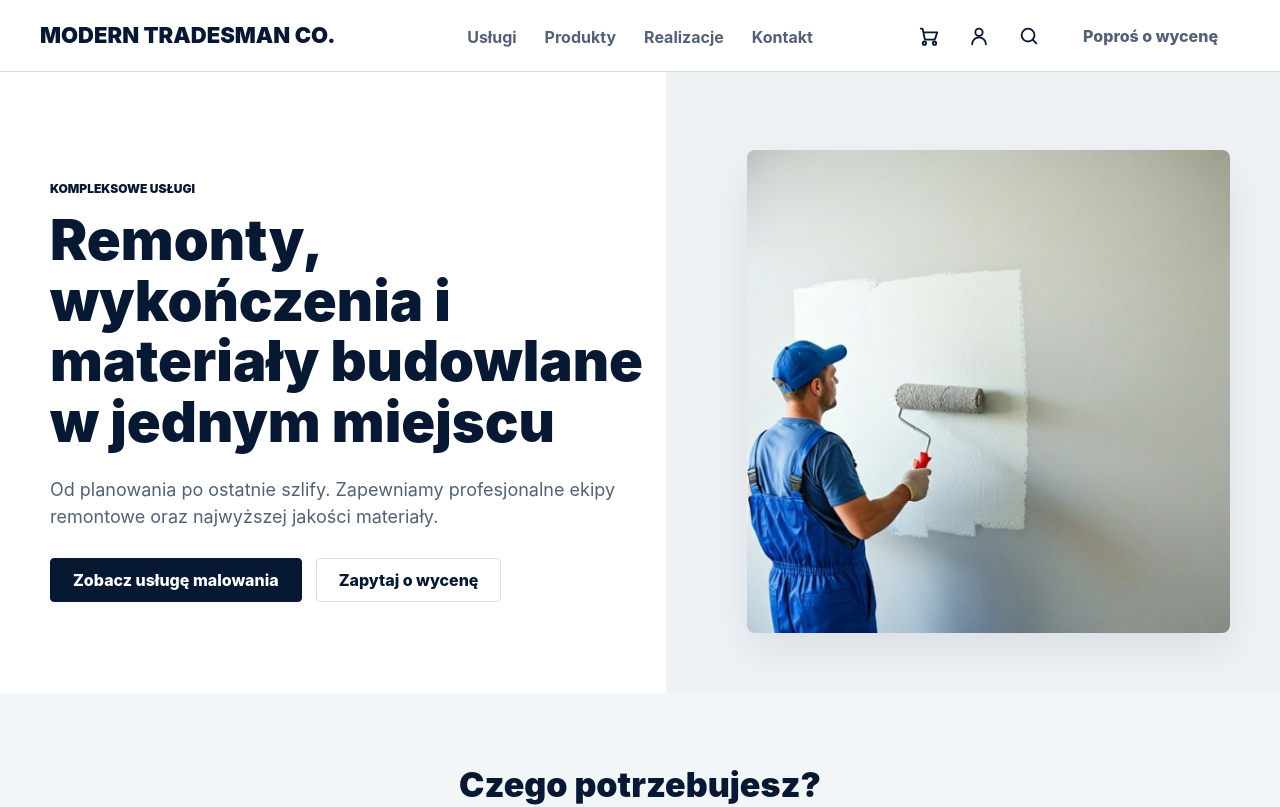
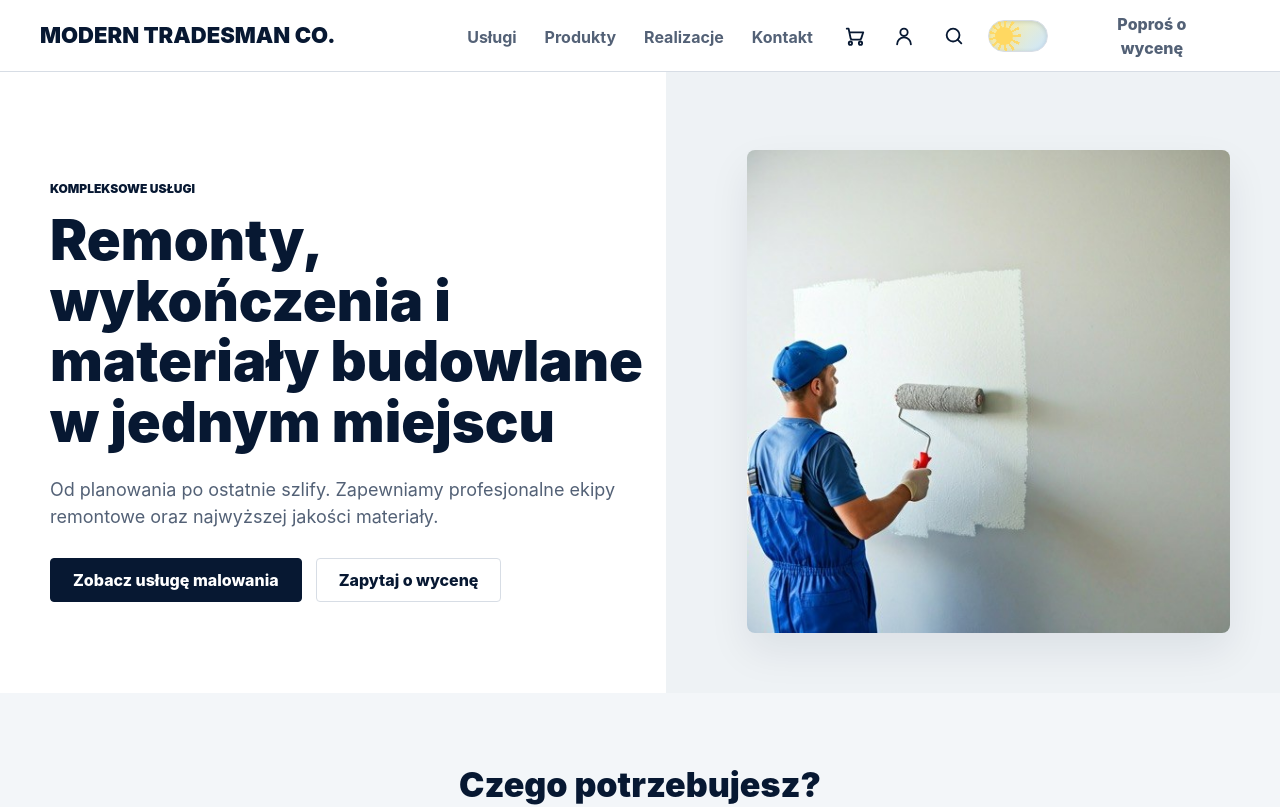
Before and after one commit to xtz9012/TPF, a React (Vite) app in the folder hardware-shop/: page / in a window 1280 px wide. Shown: the top 807 px of the page. Built offline with nearby package versions, Linux system fonts and the light colour scheme.

Commit message:
add dark mode

```diff
--- a/hardware-shop/src/App.css
+++ b/hardware-shop/src/App.css
@@ -8,7 +8,7 @@
   gap: 24px;
   min-height: 72px;
   padding: 0 40px;
-  background: rgba(255, 255, 255, 0.95);
+  background: var(--header-bg);
   border-bottom: 1px solid var(--line);
   backdrop-filter: blur(10px);
 }
@@ -79,7 +79,7 @@
   gap: 14px;
 }
 
-.header-tools > button:not(.quote-button) {
+.header-tools > button:not(.quote-button):not(.theme-toggle) {
   display: grid;
   width: 36px;
   height: 36px;
@@ -102,14 +102,14 @@
 
 .quote-button,
 .button.primary {
-  color: #fff;
-  background: var(--navy);
-  border: 1px solid var(--navy);
+  color: var(--primary-ink);
+  background: var(--primary-bg);
+  border: 1px solid var(--primary-border);
 }
 
 .button.secondary {
   color: var(--ink);
-  background: #fff;
+  background: var(--surface);
   border: 1px solid var(--line);
 }
 
@@ -122,7 +122,145 @@
 .button.ghost {
   color: #fff;
   background: transparent;
-  border: 1px solid rgba(255, 255, 255, 0.35);
+  border: 1px solid var(--outline-on-strong);
+}
+
+.theme-toggle {
+  display: inline-grid;
+  width: 66px;
+  height: 36px;
+  place-items: center;
+  padding: 0;
+  border: 0;
+  background: transparent;
+}
+
+.theme-toggle-track {
+  position: relative;
+  display: block;
+  width: 60px;
+  height: 32px;
+  overflow: hidden;
+  background: linear-gradient(135deg, #fff2a8 0%, #cce6ff 100%);
+  border: 1px solid var(--line);
+  border-radius: 999px;
+  box-shadow: inset 0 1px 4px rgba(7, 24, 50, 0.15);
+  transition:
+    background 0.35s ease,
+    border-color 0.35s ease,
+    box-shadow 0.35s ease;
+}
+
+.theme-toggle.is-dark .theme-toggle-track {
+  background: linear-gradient(135deg, #0a1020 0%, #27354f 100%);
+  box-shadow: inset 0 1px 5px rgba(0, 0, 0, 0.45);
+}
+
+.theme-orbit {
+  position: absolute;
+  top: 3px;
+  left: 3px;
+  width: 24px;
+  height: 24px;
+  border-radius: 50%;
+  transform: translateX(0) rotate(0deg);
+  transition: transform 0.42s cubic-bezier(0.32, 0.72, 0.2, 1);
+}
+
+.theme-toggle.is-dark .theme-orbit {
+  transform: translateX(28px) rotate(180deg);
+}
+
+.theme-sun,
+.theme-moon {
+  position: absolute;
+  inset: 0;
+  border-radius: 50%;
+  transition:
+    opacity 0.28s ease,
+    transform 0.42s cubic-bezier(0.32, 0.72, 0.2, 1);
+}
+
+.theme-sun {
+  opacity: 1;
+  transform: scale(1) rotate(0deg);
+}
+
+.theme-sun::before {
+  position: absolute;
+  inset: -5px;
+  border-radius: 50%;
+  background: repeating-conic-gradient(
+    from 0deg,
+    rgba(255, 216, 97, 0.9) 0deg 10deg,
+    transparent 10deg 28deg
+  );
+  content: "";
+}
+
+.theme-sun::after {
+  position: absolute;
+  inset: 3px;
+  background: #ffd861;
+  border-radius: 50%;
+  box-shadow: 0 0 14px rgba(255, 216, 97, 0.85);
+  content: "";
+}
+
+.theme-moon {
+  background: #eef4ff;
+  box-shadow: inset -5px -4px 0 #c6d0df;
+  opacity: 0;
+  transform: scale(0.55) rotate(-140deg);
+}
+
+.theme-moon::before {
+  position: absolute;
+  top: 5px;
+  left: 12px;
+  width: 12px;
+  height: 12px;
+  background: #27354f;
+  border-radius: 50%;
+  content: "";
+}
+
+.theme-moon::after {
+  position: absolute;
+  top: 7px;
+  left: 6px;
+  width: 3px;
+  height: 3px;
+  background: #b8c5d8;
+  border-radius: 50%;
+  box-shadow:
+    7px 8px 0 #b8c5d8,
+    2px 12px 0 #d5deed;
+  content: "";
+}
+
+.theme-toggle.is-dark .theme-sun {
+  opacity: 0;
+  transform: scale(0.48) rotate(120deg);
+}
+
+.theme-toggle.is-dark .theme-moon {
+  opacity: 1;
+  transform: scale(1) rotate(-180deg);
+}
+
+.theme-toggle:focus-visible {
+  outline: 3px solid var(--accent);
+  outline-offset: 3px;
+}
+
+@media (prefers-reduced-motion: reduce) {
+  .theme-toggle-track,
+  .theme-orbit,
+  .theme-sun,
+  .theme-moon {
+    transition: none;
+  }
 }
 
 .button.wide {
@@ -200,7 +338,7 @@ p {
   align-items: center;
   min-height: 560px;
   padding: 78px max(40px, calc((100vw - var(--max)) / 2)) 60px;
-  background: linear-gradient(90deg, #fff 0%, #fff 52%, #eef2f5 52%, #eef2f5 100%);
+  background: linear-gradient(90deg, var(--paper) 0%, var(--paper) 52%, var(--surface-soft) 52%, var(--surface-soft) 100%);
 }
 
 .hero-copy {
@@ -259,7 +397,7 @@ p {
 .content-section {
   padding-top: 78px;
   padding-bottom: 78px;
-  background: #fff;
+  background: var(--paper);
 }
 
 .page-section {
@@ -326,7 +464,7 @@ p {
 .contact-form,
 .contact-card,
 .project-tile {
-  background: #fff;
+  background: var(--surface);
   border: 1px solid var(--line);
   border-radius: 8px;
 }
@@ -347,7 +485,7 @@ p {
   height: 32px;
   place-items: center;
   margin-bottom: 12px;
-  color: var(--navy);
+  color: var(--accent);
 }
 
 .feature-tile h3 {
@@ -366,7 +504,7 @@ p {
   align-items: center;
   padding-top: 78px;
   padding-bottom: 78px;
-  background: #fff;
+  background: var(--paper);
 }
 
 .split-section p:not(.eyebrow) {
@@ -405,7 +543,7 @@ p {
   width: 18px;
   height: 18px;
   place-items: center;
-  color: var(--navy);
+  color: var(--accent);
   border: 1px solid var(--line);
   border-radius: 50%;
   content: "✓";
@@ -423,7 +561,7 @@ p {
 }
 
 .service-card > .icon {
-  color: var(--navy);
+  color: var(--accent);
 }
 
 .service-card button,
@@ -521,7 +659,7 @@ p {
   min-height: 34px;
   padding: 0 12px;
   color: var(--ink);
-  background: var(--mist);
+  background: var(--surface-muted);
   border: 0;
   border-radius: 4px;
   font-weight: 850;
@@ -536,7 +674,7 @@ p {
   padding-top: 78px;
   padding-bottom: 78px;
   color: #fff;
-  background: var(--navy);
+  background: var(--section-strong);
 }
 
 .dark-band h2,
@@ -549,7 +687,7 @@ p {
 .dark-band .section-header p,
 .dark-band .feature-tile p,
 .dark-band > p {
-  color: #c2cad6;
+  color: var(--section-strong-muted);
 }
 
 .dark-band.compact {
@@ -559,7 +697,7 @@ p {
 .dark-band .feature-tile {
   color: #fff;
   background: transparent;
-  border-color: rgba(255, 255, 255, 0.2);
+  border-color: var(--outline-on-strong-soft);
 }
 
 .process-flow {
@@ -594,8 +732,8 @@ p {
   height: 34px;
   place-items: center;
   margin-bottom: 16px;
-  color: #fff;
-  background: var(--navy);
+  color: var(--primary-ink);
+  background: var(--primary-bg);
   border-radius: 6px;
   font-weight: 900;
 }
@@ -622,7 +760,7 @@ p {
 
 .reason-card .icon {
   flex: 0 0 auto;
-  color: var(--navy);
+  color: var(--accent);
 }
 
 .reason-card p {
@@ -683,7 +821,7 @@ p {
   padding-top: 74px;
   padding-bottom: 74px;
   text-align: center;
-  background: #e3e8ed;
+  background: var(--cta-bg);
 }
 
 .cta-band p {
@@ -790,7 +928,7 @@ p {
   display: grid;
   min-height: 520px;
   place-items: center;
-  background: #fff;
+  background: var(--surface);
 }
 
 .product-media img {
@@ -846,8 +984,8 @@ p {
 }
 
 .swatches .selected {
-  background: #fff;
-  border: 2px solid var(--navy);
+  background: var(--surface);
+  border: 2px solid var(--accent);
 }
 
 .stock-row {
@@ -870,7 +1008,7 @@ p {
   align-items: center;
   padding: 0 14px;
   color: var(--ink-soft);
-  background: #e9edf2;
+  background: var(--surface-muted);
   border: 1px solid var(--line);
   border-radius: 4px;
   font-size: 14px;
@@ -906,7 +1044,7 @@ p {
   flex: 0 0 auto;
   width: 20px;
   height: 20px;
-  color: var(--navy);
+  color: var(--accent);
 }
 
 .feature-line p {
@@ -922,7 +1060,7 @@ p {
   min-height: 92px;
   place-items: center;
   padding: 18px;
-  background: #e9edf2;
+  background: var(--surface-muted);
   border-radius: 4px;
   color: var(--ink);
   font-weight: 750;
@@ -933,7 +1071,7 @@ p {
 .checkout-summary,
 .service-banner {
   color: #fff;
-  background: var(--navy);
+  background: var(--section-strong);
   border-radius: 8px;
 }
 
@@ -961,7 +1099,7 @@ p {
 .dark-card p,
 .checkout-summary p,
 .checkout-summary dt {
-  color: #bdc7d5;
+  color: var(--section-strong-muted);
 }
 
 .service-hero {
@@ -992,7 +1130,7 @@ p {
   gap: 42px;
   padding-top: 78px;
   padding-bottom: 78px;
-  background: #fff;
+  background: var(--paper);
 }
 
 .dark-card {
@@ -1002,7 +1140,7 @@ p {
 
 .dark-card h3 {
   padding-top: 20px;
-  border-top: 1px solid rgba(255, 255, 255, 0.16);
+  border-top: 1px solid var(--outline-on-strong-soft);
 }
 
 .pill-row {
@@ -1049,7 +1187,7 @@ p {
 
 .cart-table {
   overflow: hidden;
-  background: #fff;
+  background: var(--surface);
   border: 1px solid var(--line);
   border-radius: 8px;
 }
@@ -1064,9 +1202,9 @@ p {
 }
 
 .cart-head {
-  background: #f0f2f5;
+  background: var(--table-head-bg);
   border-bottom: 1px solid var(--line);
-  color: #3c424d;
+  color: var(--label-ink);
   font-weight: 850;
 }
 
@@ -1186,14 +1324,14 @@ p {
   align-items: flex-start;
   margin-top: 18px;
   padding: 18px;
-  background: var(--mist);
+  background: var(--surface-muted);
   border-radius: 6px;
 }
 
 .safe-note .icon,
 .security-box .icon {
   flex: 0 0 auto;
-  color: var(--navy);
+  color: var(--accent);
 }
 
 .coupon-box {
@@ -1225,7 +1363,7 @@ p {
   min-height: 48px;
   padding: 0 16px;
   color: var(--ink);
-  background: var(--mist);
+  background: var(--field-bg);
   border: 1px solid var(--line);
   border-radius: 4px;
 }
@@ -1292,7 +1430,7 @@ p {
   display: grid;
   gap: 8px;
   margin-bottom: 22px;
-  color: #3c424d;
+  color: var(--label-ink);
   font-weight: 850;
 }
 
@@ -1312,7 +1450,7 @@ p {
   margin-top: 18px;
   padding: 0 24px;
   color: var(--ink);
-  background: #fff;
+  background: var(--surface);
   border: 1px solid var(--line);
   border-radius: 4px;
   text-align: left;
@@ -1326,13 +1464,13 @@ p {
 }
 
 .payment-option.selected > span {
-  border: 7px solid var(--navy);
+  border: 7px solid var(--accent);
 }
 
 .checkout-summary {
   align-self: start;
   padding: 48px;
-  box-shadow: 0 22px 50px rgba(7, 24, 50, 0.18);
+  box-shadow: var(--shadow);
 }
 
 .summary-product {
@@ -1347,7 +1485,7 @@ p {
   width: 82px;
   height: 82px;
   object-fit: cover;
-  background: #fff;
+  background: var(--surface);
 }
 
 .summary-product p {
@@ -1475,7 +1613,7 @@ p {
   width: 24px;
   height: 24px;
   place-items: center;
-  background: #dfe3e8;
+  background: var(--timeline-bg);
   border-radius: 50%;
 }
 
@@ -1551,7 +1689,7 @@ p {
 
 .highlight-field {
   padding: 20px 20px 20px 24px;
-  background: #f5f6f7;
+  background: var(--highlight-bg);
   border-left: 4px solid #937a00;
 }
 
@@ -1573,7 +1711,7 @@ p {
 
 .contact-card.dark {
   color: #fff;
-  background: var(--navy-2);
+  background: var(--section-strong-2);
 }
 
 .contact-card.dark h2,
@@ -1587,7 +1725,7 @@ p {
   gap: 16px;
   align-items: flex-start;
   padding: 18px 0;
-  border-bottom: 1px solid rgba(255, 255, 255, 0.12);
+  border-bottom: 1px solid var(--outline-on-strong-soft);
 }
 
 .contact-line:last-child {
@@ -1606,7 +1744,7 @@ p {
 .map-section {
   padding-top: 0;
   padding-bottom: 0;
-  background: #fff;
+  background: var(--paper);
 }
 
 .map-graphic {
@@ -1614,16 +1752,16 @@ p {
   min-height: 360px;
   overflow: hidden;
   background:
-    linear-gradient(90deg, rgba(255, 255, 255, 0.9), rgba(255, 255, 255, 0.45)),
-    repeating-linear-gradient(34deg, #dce2e8 0 2px, transparent 2px 36px),
-    repeating-linear-gradient(124deg, #e7ebef 0 2px, transparent 2px 42px),
-    #eef2f5;
+    var(--map-wash),
+    repeating-linear-gradient(34deg, var(--map-grid-a) 0 2px, transparent 2px 36px),
+    repeating-linear-gradient(124deg, var(--map-grid-b) 0 2px, transparent 2px 42px),
+    var(--map-bg);
 }
 
 .map-graphic > span {
   position: absolute;
   display: block;
-  background: rgba(7, 24, 50, 0.15);
+  background: var(--map-shape);
   border-radius: 45% 55% 52% 48%;
 }
 
@@ -1639,7 +1777,7 @@ p {
   right: 20%;
   width: 170px;
   height: 126px;
-  background: rgba(255, 216, 97, 0.38);
+  background: var(--map-highlight);
 }
 
 .map-graphic > span:nth-child(3) {
@@ -1647,7 +1785,7 @@ p {
   left: 42%;
   width: 16px;
   height: 16px;
-  background: var(--navy);
+  background: var(--accent);
   border-radius: 50%;
 }
 
@@ -1660,8 +1798,8 @@ p {
   gap: 4px 18px;
   width: min(420px, calc(100% - 40px));
   padding: 24px;
-  background: #fff;
-  border-left: 4px solid var(--navy);
+  background: var(--surface);
+  border-left: 4px solid var(--accent);
   box-shadow: var(--shadow);
   transform: translateX(50%);
 }
@@ -1669,7 +1807,7 @@ p {
 .map-graphic .icon {
   grid-row: span 2;
   align-self: center;
-  color: var(--navy);
+  color: var(--accent);
 }
 
 .map-graphic p {
@@ -1682,7 +1820,7 @@ p {
   gap: 32px;
   padding: 54px max(40px, calc((100vw - var(--max)) / 2));
   color: #fff;
-  background: var(--navy-2);
+  background: var(--section-strong-2);
 }
 
 .site-footer p,
@@ -1755,7 +1893,7 @@ p {
   }
 
   .home-hero {
-    background: #fff;
+    background: var(--paper);
   }
 
   .product-media {
--- a/hardware-shop/src/App.jsx
+++ b/hardware-shop/src/App.jsx
@@ -2,7 +2,6 @@ import { useEffect, useMemo, useState } from 'react'
 import './App.css'
 
 import blueprintsImg from './assets/site/blueprints.jpg'
-import oakFloorImg from './assets/site/oak-floor.jpg'
 import paintBucketImg from './assets/site/paint-bucket.jpg'
 import paintSwatchImg from './assets/site/paint-swatch.jpg'
 import painterImg from './assets/site/painter.jpg'
@@ -162,6 +161,16 @@ function getInitialRoute() {
   return routes.includes(hash) ? hash : 'home'
 }
 
+function getInitialTheme() {
+  const savedTheme = window.localStorage.getItem('theme')
+
+  if (savedTheme === 'dark' || savedTheme === 'light') {
+    return savedTheme
+  }
+
+  return window.matchMedia('(prefers-color-scheme: dark)').matches ? 'dark' : 'light'
+}
+
 function formatPLN(value) {
   return new Intl.NumberFormat('pl-PL', {
     style: 'currency',
@@ -259,6 +268,7 @@ function Icon({ name }) {
 
 function App() {
   const [route, setRoute] = useState(getInitialRoute)
+  const [theme, setTheme] = useState(getInitialTheme)
   const [quantity, setQuantity] = useState(1)
   const [payment, setPayment] = useState('card')
 
@@ -268,7 +278,17 @@ function App() {
     return () => window.removeEventListener('hashchange', onHashChange)
   }, [])
 
+  useEffect(() => {
+    document.documentElement.dataset.theme = theme
+    document.documentElement.style.colorScheme = theme
+    window.localStorage.setItem('theme', theme)
+  }, [theme])
+
   const cartTotal = useMemo(() => quantity * 149, [quantity])
+
+  const toggleTheme = () => {
+    setTheme((currentTheme) => (currentTheme === 'dark' ? 'light' : 'dark'))
+  }
 
   const navigate = (page, section) => {
     if (section) {
@@ -287,7 +307,7 @@ function App() {
 
   return (
     <>
-      <Header route={route} navigate={navigate} />
+      <Header route={route} navigate={navigate} theme={theme} toggleTheme={toggleTheme} />
       <main>
         {route === 'home' && <HomePage navigate={navigate} />}
         {route === 'service' && <ServicePage navigate={navigate} />}
@@ -304,7 +324,6 @@ function App() {
           <CheckoutPage
             payment={payment}
             setPayment={setPayment}
-            total={cartTotal}
             navigate={navigate}
             quantity={quantity}
           />
@@ -317,7 +336,7 @@ function App() {
   )
 }
 
-function Header({ route, navigate }) {
+function Header({ route, navigate, theme, toggleTheme }) {
   const activeGroup =
     route === 'service'
       ? 'service'
@@ -356,6 +375,7 @@ function Header({ route, navigate }) {
         <button type="button" aria-label="Szukaj">
           <Icon name="search" />
         </button>
+        <ThemeToggle theme={theme} onToggle={toggleTheme} />
         <button
           className="quote-button"
           type="button"
@@ -365,6 +385,27 @@ function Header({ route, navigate }) {
         </button>
       </div>
     </header>
+  )
+}
+
+function ThemeToggle({ theme, onToggle }) {
+  const isDark = theme === 'dark'
+
+  return (
+    <button
+      className={`theme-toggle ${isDark ? 'is-dark' : ''}`}
+      type="button"
+      aria-label={isDark ? 'Wlacz tryb jasny' : 'Wlacz tryb ciemny'}
+      aria-pressed={isDark}
+      onClick={onToggle}
+    >
+      <span className="theme-toggle-track" aria-hidden="true">
+        <span className="theme-orbit">
+          <span className="theme-sun"></span>
+          <span className="theme-moon"></span>
+        </span>
+      </span>
+    </button>
   )
 }
 
@@ -1033,10 +1074,7 @@ function CartPage({ quantity, setQuantity, total, navigate }) {
   )
 }
 
-function CheckoutPage({ payment, setPayment, total, navigate, quantity }) {
-  const shipping = 25
-  const orderTotal = total + shipping
-
+function CheckoutPage({ payment, setPayment, navigate, quantity }) {
   return (
     <section className="page-section tall">
       <Breadcrumb items={['Strona główna', 'Koszyk', 'Płatność']} />
```
Also changed, not shown: hardware-shop/src/index.css (+62 -0 lines), 1 other file (tests, documents, lock files or other folders).
